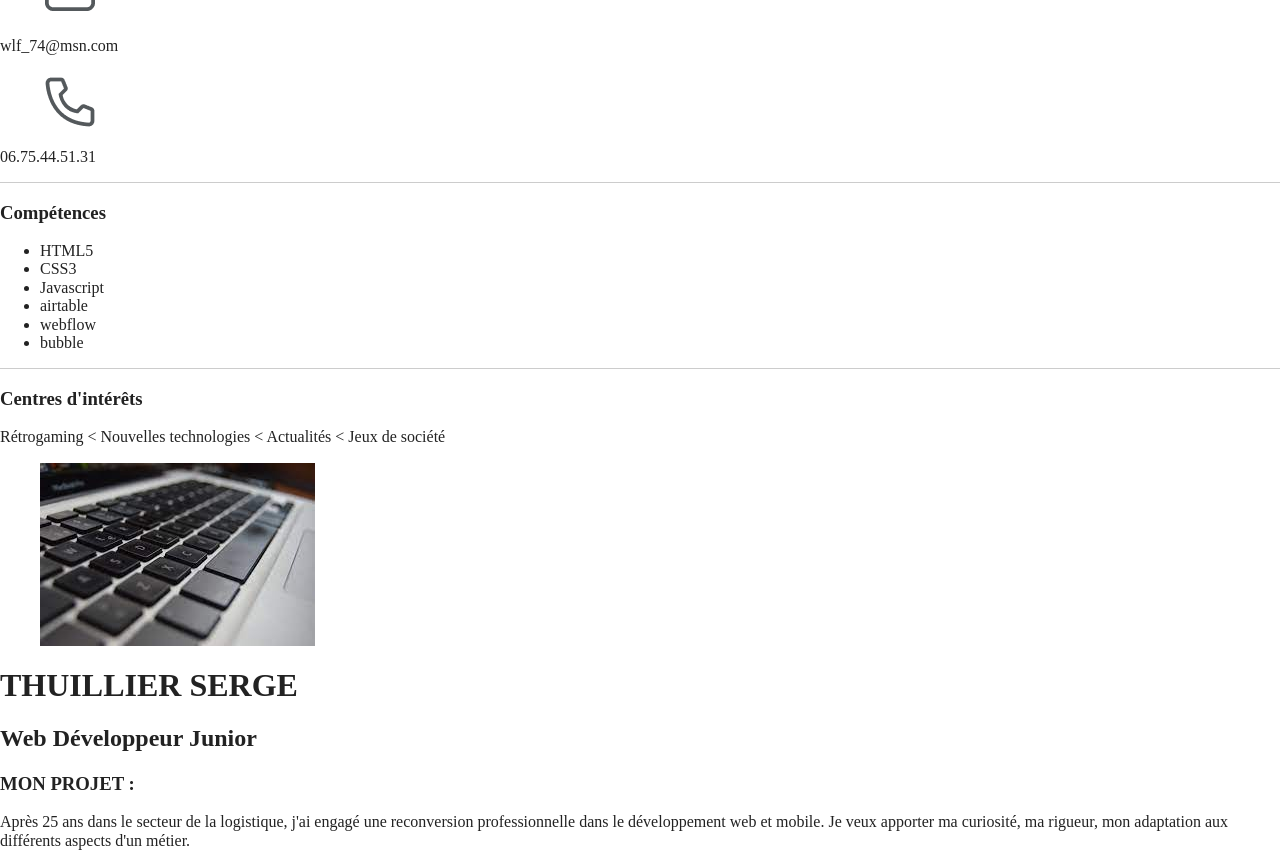
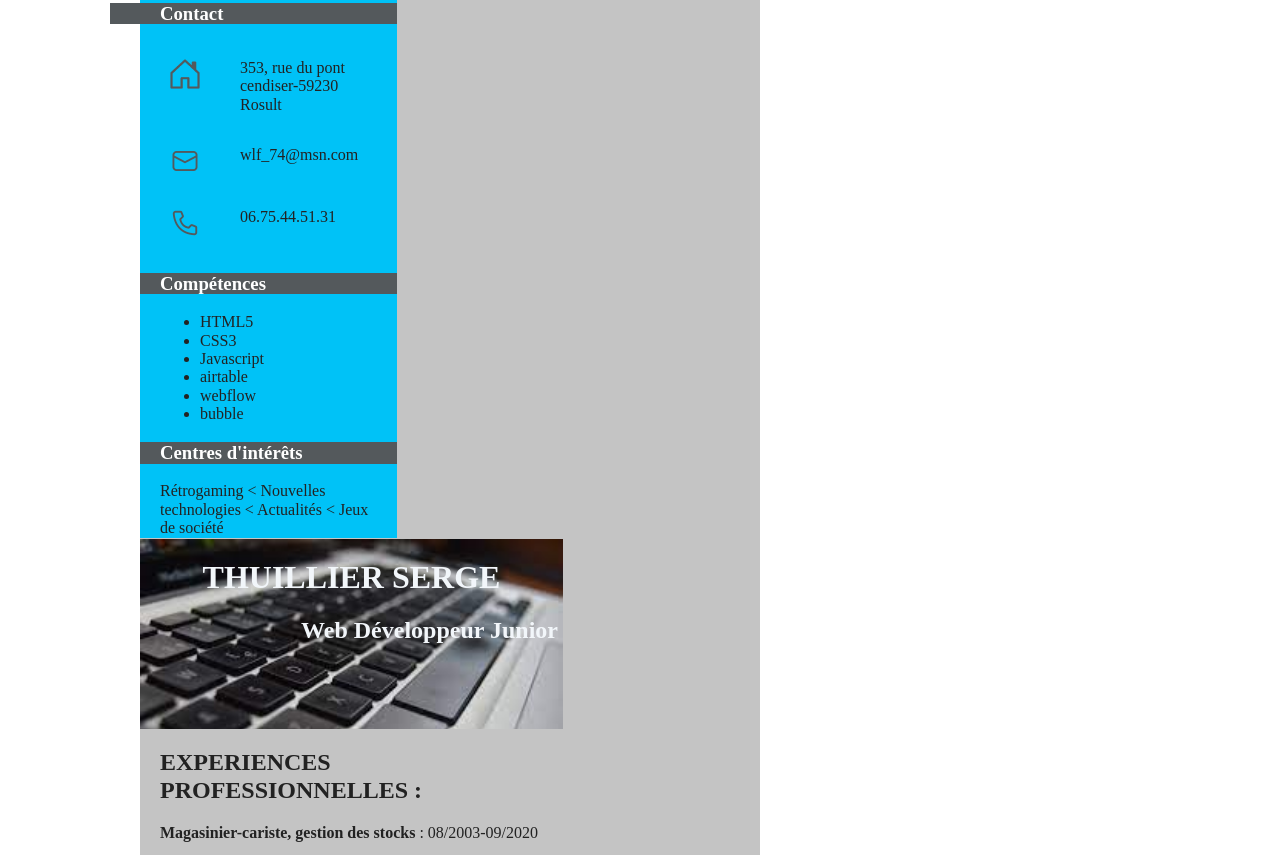
Before and after one commit to serge-thui/cv-boilerplate, a website built with Parcel: page index.html in a window 1280 px wide. Shown: the part 418-1273 px from the top of the page. Built offline with nearby package versions, Linux system fonts and the light colour scheme.

Commit message:
création de style.css

```diff
--- /dev/null
+++ b/css/style.css
@@ -0,0 +1,56 @@
+body{
+    display: flex;
+    justify-content: center;
+    max-width: 900px;
+
+}
+main{
+    display: flex;
+    flex-direction: row;
+    background-color: #c4c4c4;
+}
+aside{
+    padding-left: 20px;
+    padding-right: 20px;
+    width: 35%;
+    max-width: 300px;
+    background-color: #00C2F7;
+}
+#colonne_droite{
+    max-width: 600px;
+    padding-left: 20px;
+    width: 65%;
+}
+
+#en-tête{
+    background-image: url(/img/keyboard.jpg);
+    background-repeat: no-repeat;
+    background-size: cover;
+    color: rgb(242, 246, 250);
+    margin-left:  -20px;
+    margin-top: -20px;
+    height: 190px;
+
+}
+#en-tête>h2{
+    text-align: end;
+    padding-right: 5px;
+}
+h1{
+    text-align: center;
+    padding-top: 20px;
+}
+.h3{
+    background-color: #54595c;
+    color: #fff;
+    margin: 0px -20px;
+    padding-left: 20px;
+}
+.contact_liste{
+    display: flex;
+    flex-direction: row;
+    justify-content: start;
+}
+#Contact{
+    margin-left: -30px;
+}
--- a/index.html
+++ b/index.html
@@ -18,6 +18,7 @@
 
   <link rel="stylesheet" href="css/normalize.css">
   <link rel="stylesheet" href="css/main.css">
+  <link rel="stylesheet" href="css/style.css">
 
   <meta name="theme-color" content="#fafafa">
 </head>
@@ -26,25 +27,32 @@
   <main>
     <!-- colonne de gauche du cv-->
     <aside>
-      <figure><img id="avatar" src="/img/avatar.png" alt="photo avatar homme" width="200" height="200"></figure>
+      <figure><img id="avatar" src="/img/avatar.png" alt="photo avatar homme" width="180" height="180"></figure>
+      <section id="Projet">
+        <div class="h3"><h3>Mon projet </h3></div>
+                <p>Après 25 ans dans le secteur de la logistique, j'ai engagé une reconversion
+                    professionnelle dans le développement web et mobile. Je veux apporter ma curiosité, ma rigueur,
+                    mon adaptation aux différents aspects d'un métier.
+                </p>
+      </section>
       <section id="Contact">
-        <h3>Contact</h3>
+        <div class="h3"><h3 style="padding-left: 30px;">Contact</h3></div>
         <div class="contact_liste">
-          <figure><img src="/img/maison.png" alt="icone maison"></figure>
+          <figure><img src="/img/maison.png" alt="icone maison" width="30" height="30"></figure>
           <p>353, rue du pont cendiser-59230 Rosult</p>
         </div>
         <div class="contact_liste">
-          <figure><img src="/img/icon_mail.png" alt="icone mail"></figure>
+          <figure><img src="/img/icon_mail.png" alt="icone mail" width="30" height="30"></figure>
           <p>wlf_74@msn.com</p>
         </div>
         <div class="contact_liste">
-          <figure><img src="/img/icon_phone.png" alt="icone téléphone"></figure>
+          <figure><img src="/img/icon_phone.png" alt="icone téléphone" width="30" height="30"></figure>
           <p>06.75.44.51.31</p>
         </div>
       </section>
-      <hr>
+
       <section id="Compétences">
-        <h3>Compétences</h3>
+        <div class="h3"><h3>Compétences</h3></div>
         <ul>
           <li>HTML5</li>
           <li>CSS3</li>
@@ -54,9 +62,9 @@
           <li>bubble</li>
         </ul>
       </section>
-      <hr>
+
       <section id="Hobbies">
-        <h3>Centres d'intérêts</h3>
+        <div class="h3"><h3>Centres d'intérêts</h3></div>
         <p>Rétrogaming &lt; Nouvelles technologies &lt; Actualités &lt; Jeux de société</p>
       </section>
     </aside>
@@ -65,20 +73,15 @@
     <!-- colonne de droite du cv -->
     <section id="colonne_droite">
       <article id="en-tête">
-        <figure><img src="/img/keyboard.jpg" alt="clavier d'ordinateur"></figure>
         <div id="Nom_prénom">
         <h1>THUILLIER SERGE</h1>
         </div>
         <h2>Web Développeur Junior</h2>
       </article>
       <!-- Mon projet -->
-      <article id="Projet">
-        <h3>MON PROJET :</h3>
-                <p>Après 25 ans dans le secteur de la logistique, j'ai engagé une reconversion
-                    professionnelle dans le développement web et mobile. Je veux apporter ma curiosité, ma rigueur,
-                    mon adaptation aux différents aspects d'un métier.
-                </p>
-      </article>
+
+
+
       <!-- Expériences professionnelles -->
       <article id="Expériences">
         <h2>EXPERIENCES PROFESSIONNELLES :</h2>
```
